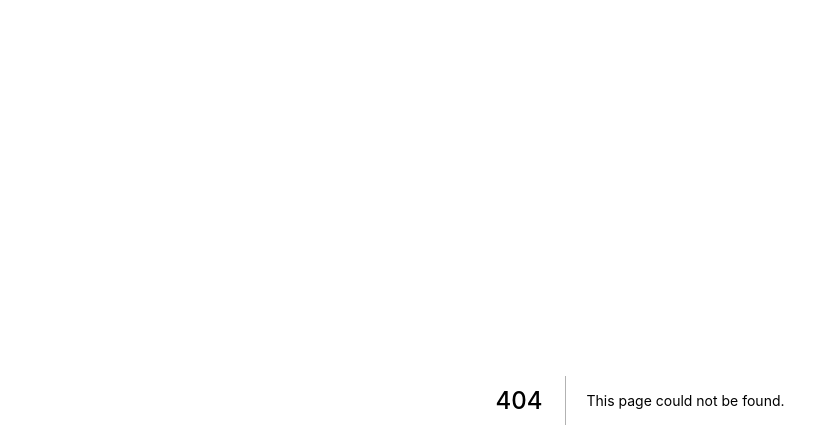
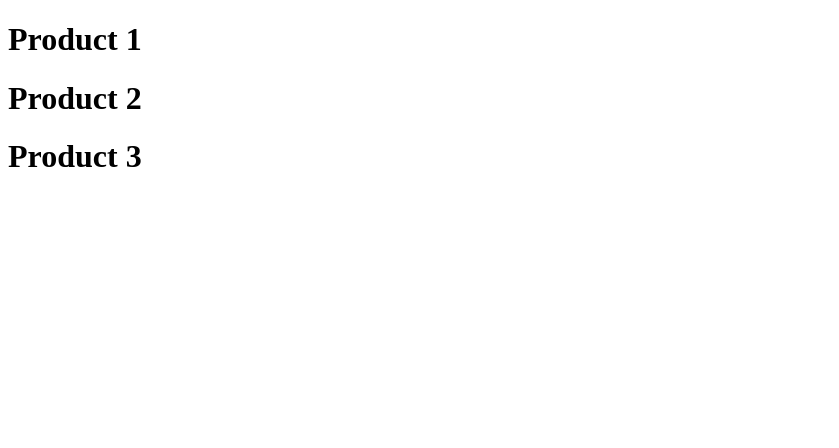
Before and after one commit to gvirus21/Next-js-tutorial, a Next.js app: page /product in a window 1280 px wide. Before the commit this address had no page. Shown: the top 448 px of the page, without its empty margins (0-839 px from the left). Built offline with nearby package versions, Linux system fonts and the light colour scheme.

Commit message:
implemented dynamic routing in products

```diff
--- /dev/null
+++ b/pages/product/index.js
@@ -0,0 +1,13 @@
+import React from "react";
+
+const Product = () => {
+  return (
+    <>
+      <h1>Product 1</h1>
+      <h1>Product 2</h1>
+      <h1>Product 3</h1>
+    </>
+  );
+};
+
+export default Product;
--- /dev/null
+++ b/pages/product/jacket.js
@@ -0,0 +1,5 @@
+const Jacket = () => {
+  return <h1>Jacket Landing page</h1>;
+};
+
+export default Jacket;
```
Also changed, not shown: pages/product/[productId].js (added, +10 -0 lines).
